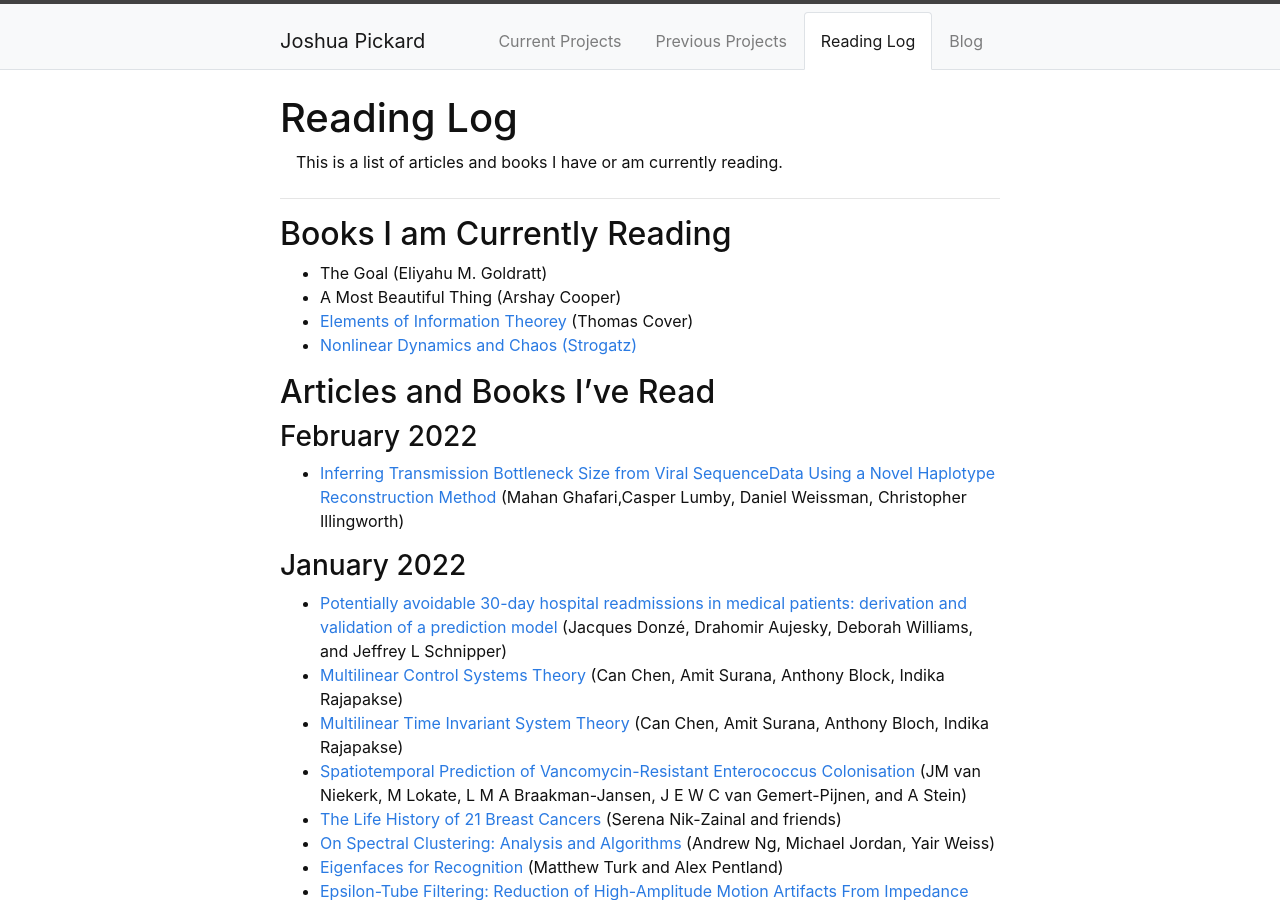
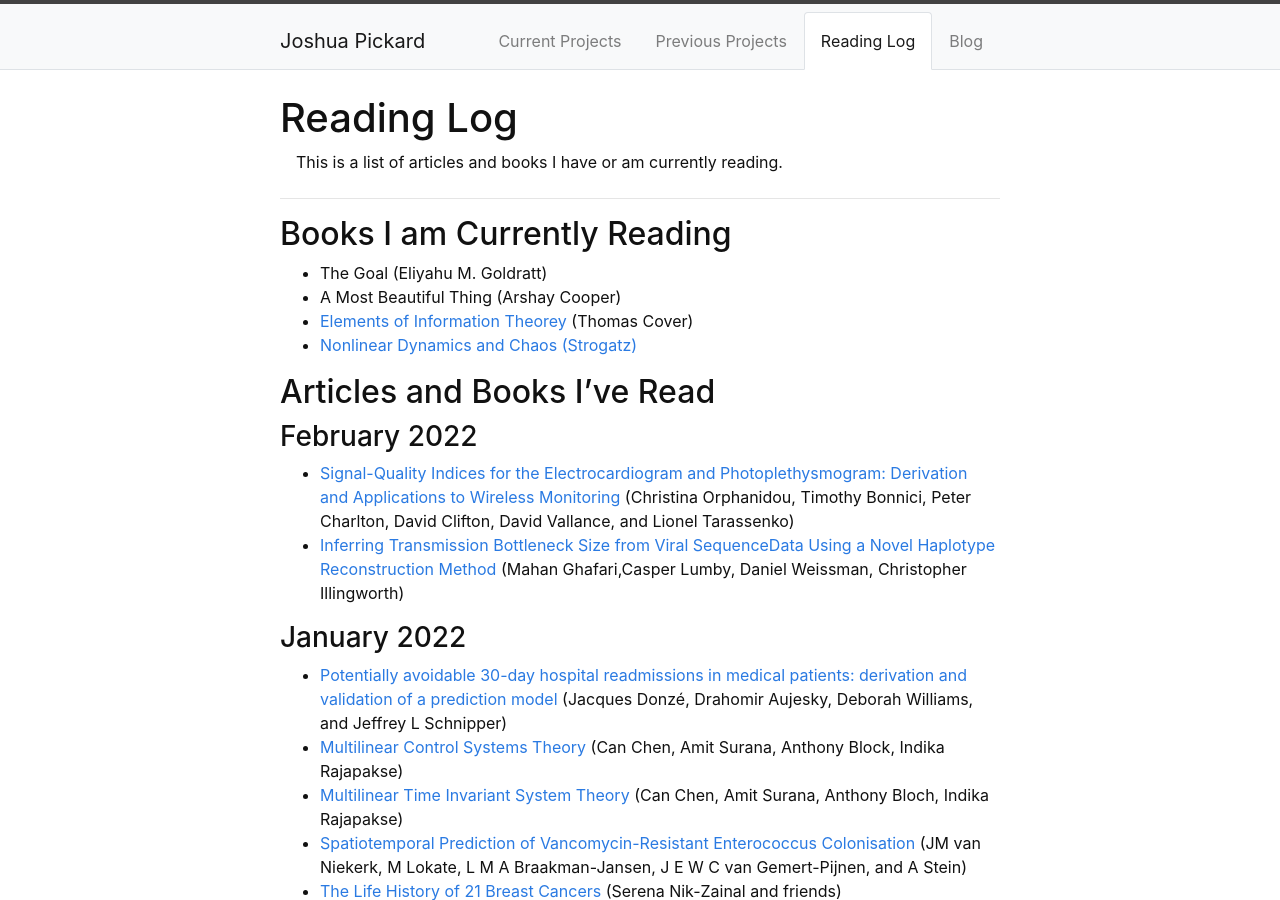
Before and after one commit to Jpickard1/jpickard1.github.io, a Jekyll site: the page built from content/3-Reading_Log.md, in a window 1280 px wide and 900 px high. Built offline with Jekyll 4.4.1, drawn with Linux system fonts in a browser that asks for light colours.

Commit message:
Update 3-Reading_Log.md

```diff
--- a/content/3-Reading_Log.md
+++ b/content/3-Reading_Log.md
@@ -14,6 +14,7 @@ description: >
 ## Articles and Books I've Read
 
 ### February 2022
+- [Signal-Quality Indices for the Electrocardiogram and Photoplethysmogram: Derivation and Applications to Wireless Monitoring](https://ieeexplore.ieee.org/stamp/stamp.jsp?tp=&arnumber=6862843) (Christina Orphanidou, Timothy Bonnici, Peter Charlton, David Clifton, David Vallance, and Lionel Tarassenko)
 - [Inferring Transmission Bottleneck Size from Viral SequenceData Using a Novel Haplotype Reconstruction Method](https://journals.asm.org/doi/epdf/10.1128/JVI.00014-20) (Mahan Ghafari,Casper Lumby, Daniel Weissman, Christopher Illingworth)
 
 ### January 2022
```
